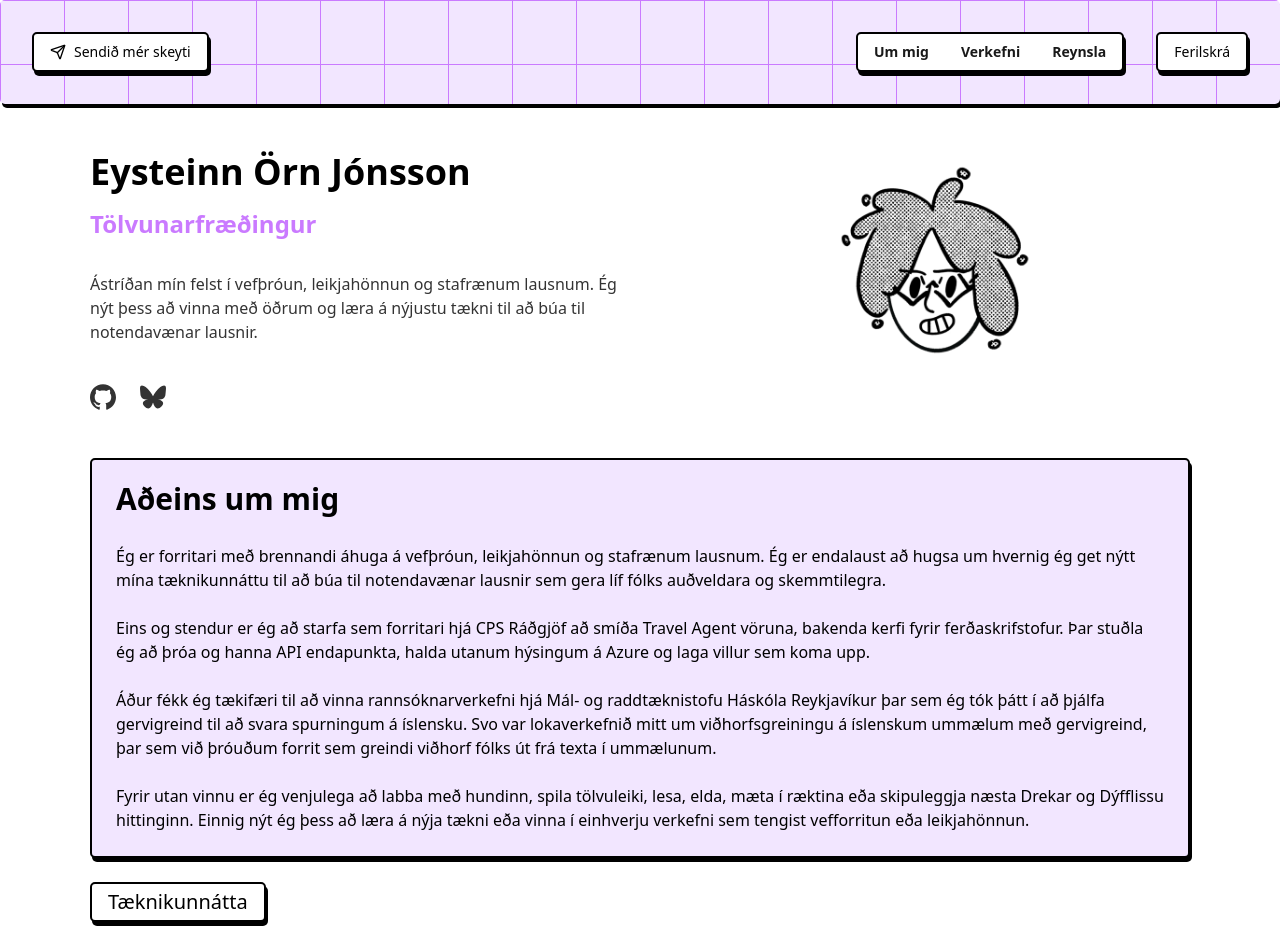
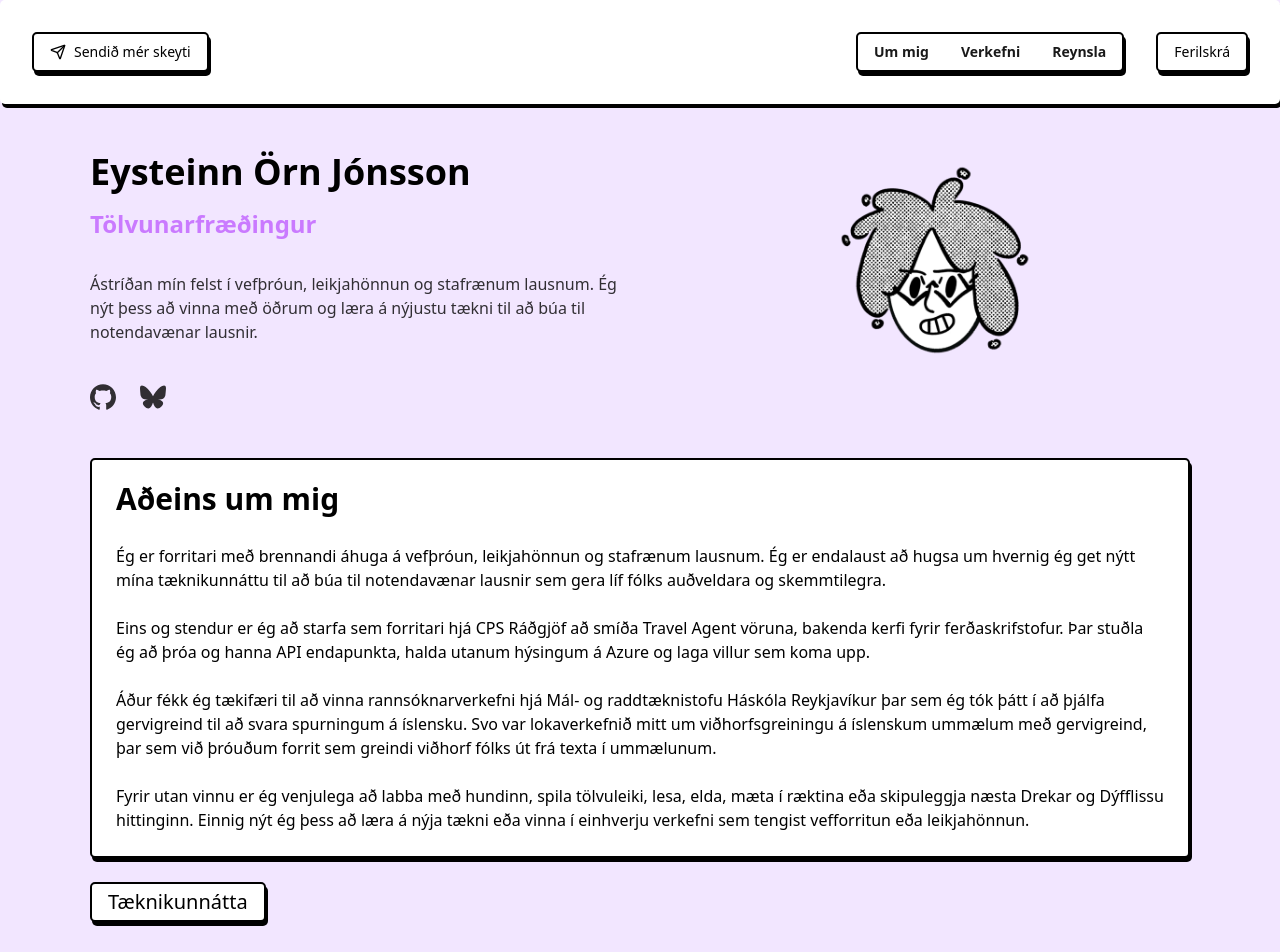
Before and after one commit to Eysteinn-Orn/portfolio, a Next.js app: page /about in a window 1280 px wide. Shown: the top 952 px of the page. Built offline with nearby package versions, Linux system fonts and the light colour scheme.

Commit message:
style: update background colors in Navbar and AboutPage components for consistency

```diff
--- a/src/app/about/page.tsx
+++ b/src/app/about/page.tsx
@@ -32,7 +32,7 @@ export default function AboutPage() {
         imageUrl="/notion-face.png"
       />
       <div className="space-y-6 container mx-auto px-2rem">
-        <Card>
+        <Card className="bg-secondary-background text-foreground">
           <CardHeader>
             <CardTitle
               className="text font-heading text-foreground sm:text-4xl md:text-3xl"
--- a/src/app/layout.tsx
+++ b/src/app/layout.tsx
@@ -22,7 +22,7 @@ export default function RootLayout({
   return (
     <html lang="en">
       <body
-        className={`${publicSans.variable} antialiased`} // Update className to use publicSans
+        className={`${publicSans.variable} antialiased bg-background`} // Update className to use publicSans
       >
         <Navbar />
         {children}
--- a/src/components/navbar.tsx
+++ b/src/components/navbar.tsx
@@ -14,7 +14,7 @@ export default function Navbar() {
   };
 
   return (
-    <div className="z-20 flex flex-wrap md:flex-nowrap justify-between items-center gap-5 py-5 mb-6 sm:py-8 sm:mb-12 bg-background-grid px-4 sm:px-8 shadow-shadow rounded-base sticky top-0">
+    <div className="z-20 flex flex-wrap md:flex-nowrap justify-between items-center gap-5 py-5 mb-6 sm:py-8 sm:mb-12 bg-secondary-background px-4 sm:px-8 shadow-shadow rounded-base sticky top-0">
       <a href="mailto:eysi@live.com" className="flex-shrink-0">
         <Button
           className="cursor-pointer inline-flex items-center text-primary justify-center whitespace-nowrap rounded-base text-sm transition-all focus-visible:outline-none focus-visible:ring-2 focus-visible:ring-slate-950 focus-visible:ring-offset-2 disabled:pointer-events-none disabled:opacity-50 px-4 py-2"
```
